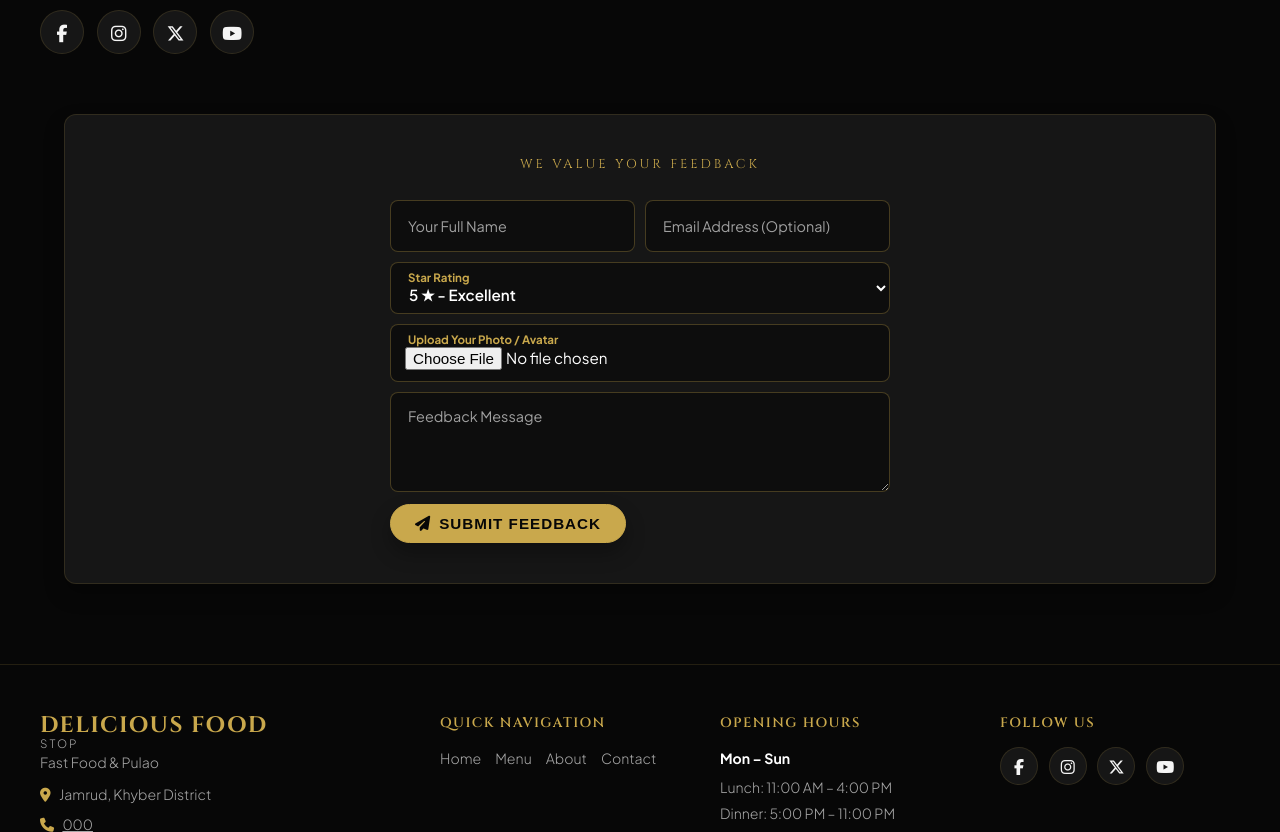
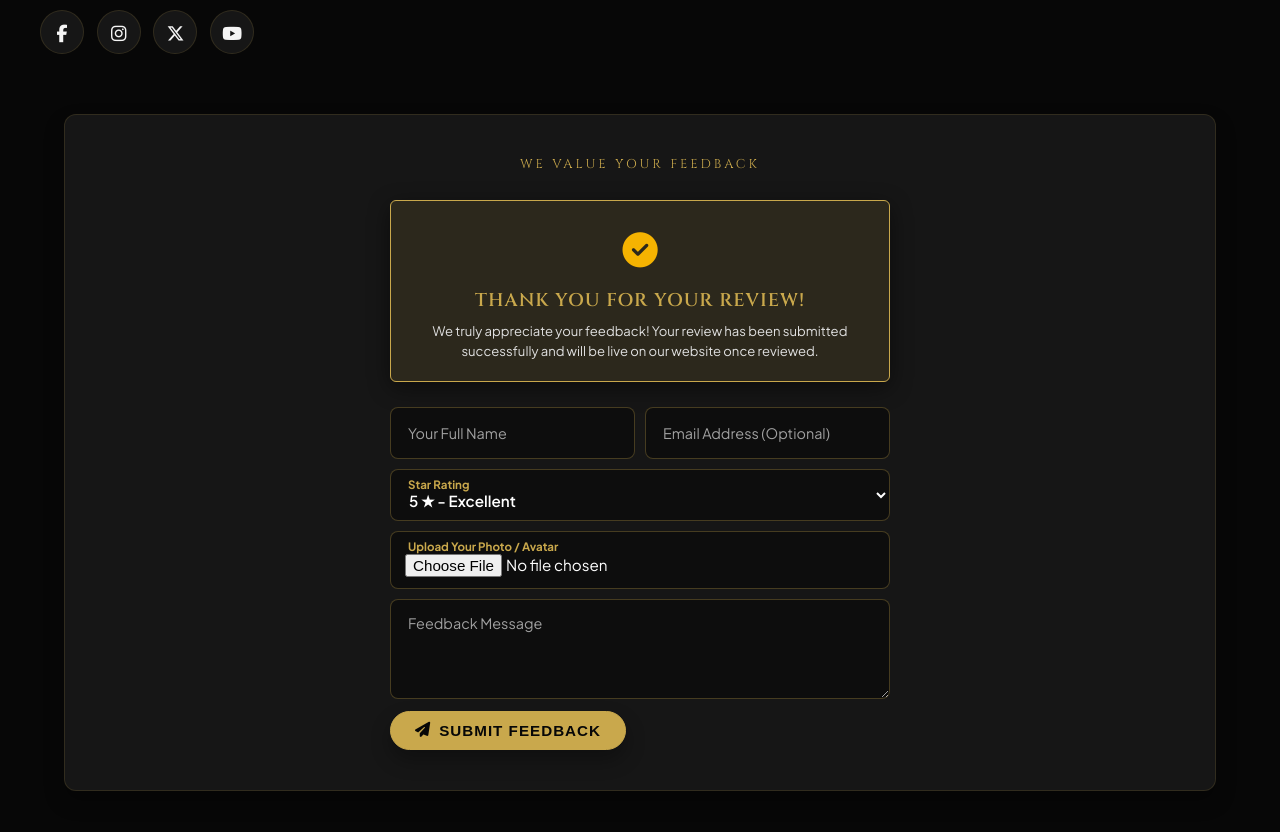
Before and after one commit to ahmadyarafridi/new-web-app, a Django app: page /contact/ in a window 1280 px wide. Shown: the part 551-1383 px from the top of the page. Run offline with Django 5.2, Linux system fonts and the light colour scheme; tables that the repository leaves empty hold one stand-in row (values such as "Sample post"); one stand-in notice (Sample message) is shown; some libraries are stand-ins or nearby versions; some web fonts are replaced.

Commit message:
Style home page review stars in gold color and add Thank You confirmation card upon review submission

```diff
--- a/static/css/style.css
+++ b/static/css/style.css
@@ -1430,15 +1430,17 @@ main {
     color: var(--color-text-bright);
 }
 
+.review-rating,
 .stars {
     display: flex;
     gap: 4px;
-    margin-bottom: 15px;
-}
-
+    margin-bottom: 12px;
+}
+
+.review-rating i,
 .stars i {
-    color: var(--color-primary);
-    font-size: 0.85rem;
+    color: #f5b301 !important;
+    font-size: 0.9rem;
 }
 
 .review-card-slide h5 {
--- a/templates/website/contact.html
+++ b/templates/website/contact.html
@@ -71,11 +71,23 @@
 
         <div style="margin-bottom: 25px; text-align: center;">
             <span class="section-tag" style="margin-bottom: 6px;">We Value Your Feedback</span>
-            <!-- <h2 style="font-family: var(--font-brand); color: var(--color-primary); font-size: 1.6rem; text-transform: uppercase; letter-spacing: 1px; margin-bottom: 8px;">Customer Feedback</h2> -->
-            <!-- <p style="color: var(--color-text-gray); font-size: 0.88rem; max-width: 600px; margin: 0 auto;">Have you dined with us recently? Leave your review below to help us continuously perfect our flavors and service.</p> -->
         </div>
 
-        <form method="post" enctype="multipart/form-data" style="display: flex; flex-direction: column; gap: 0px; max-width: 500px; margin: 0 auto;">
+        {% if messages %}
+        <div style="max-width: 500px; margin: 0 auto 25px auto;">
+            {% for message in messages %}
+            <div style="background: rgba(201, 168, 76, 0.12); border: 1.5px solid var(--color-primary); border-radius: var(--border-radius-sm); padding: 20px 22px; text-align: center; color: #ffffff; box-shadow: 0 6px 22px rgba(0, 0, 0, 0.45); animation: fadeIn 0.4s ease;">
+                <div style="font-size: 2.2rem; color: #f5b301; margin-bottom: 8px;">
+                    <i class="fa-solid fa-circle-check"></i>
+                </div>
+                <h3 style="font-family: var(--font-brand); color: var(--color-primary); font-size: 1.15rem; margin-bottom: 6px; text-transform: uppercase; letter-spacing: 1px;">Thank You For Your Review!</h3>
+                <p style="font-size: 0.82rem; color: #e0e0e0; margin: 0; line-height: 1.5;">We truly appreciate your feedback! Your review has been submitted successfully and will be live on our website once reviewed.</p>
+            </div>
+            {% endfor %}
+        </div>
+        {% endif %}
+
+        <form method="post" action="{% url 'contact' %}#customer-feedback" enctype="multipart/form-data" style="display: flex; flex-direction: column; gap: 0px; max-width: 500px; margin: 0 auto;">
             {% csrf_token %}
 
             <div style="display: grid; grid-template-columns: repeat(auto-fit, minmax(240px, 1fr)); gap: 10px;">
```
